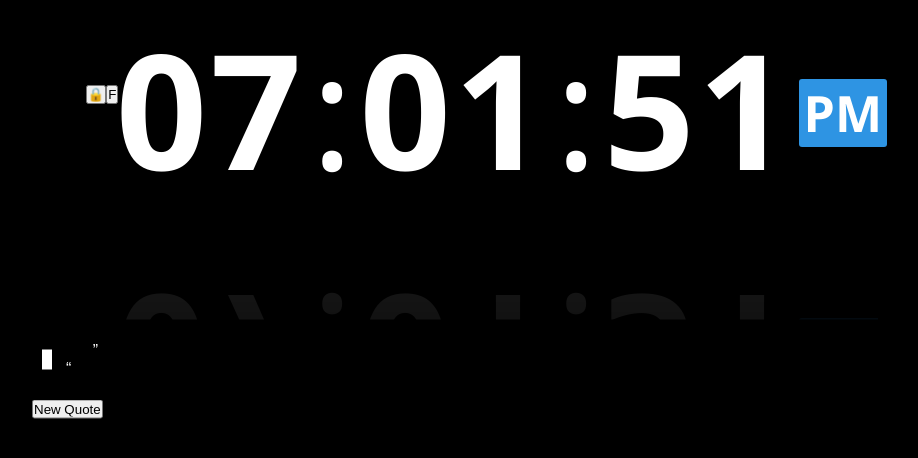
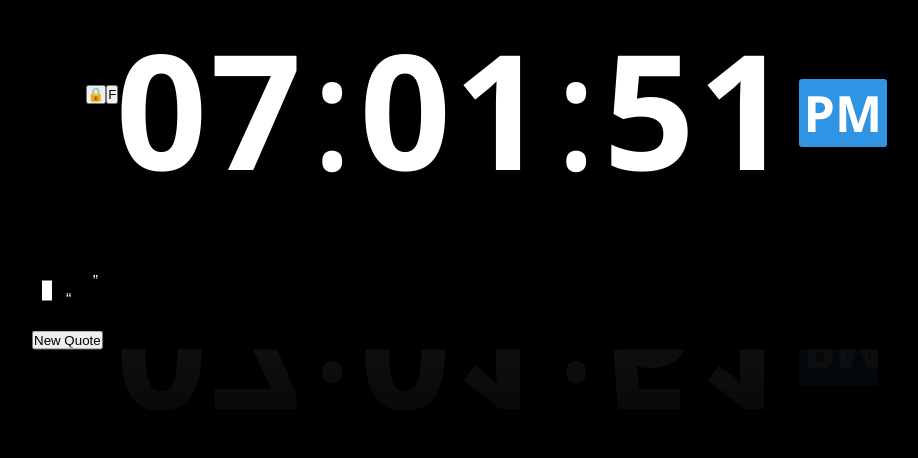
Before and after one commit to prasanthc41m/prasanthc41m.github.io, a PHP site: page /clock/index.html in a window 1280 px wide. Shown: the part 306-764 px from the top of the page, without its empty margins (158-1076 px from the left). Run offline with PHP 8.4, Linux system fonts and the light colour scheme.

Commit message:
Update style.css

```diff
--- a/clock/style.css
+++ b/clock/style.css
@@ -189,7 +189,7 @@ body {
 #quote-box {
   position: absolute;
   left: 50%;
-  top: 150%;
+  top: 125%;
   translate: -50% -50%;
   background-color: #000;
   border-radius: 1em;
```
